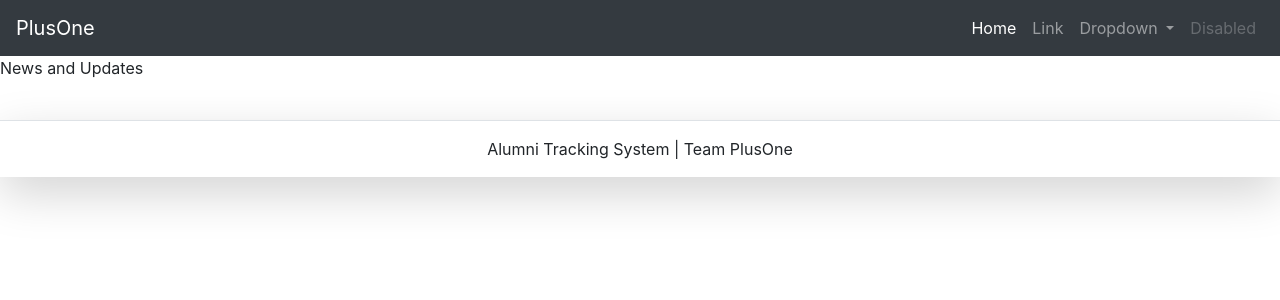
After one commit to chiragagarwal54/AlumniTrackingSystem, a Django app: page /allnews in a window 1280 px wide. The commit adds this page. Shown: the top 300 px of the page. Run offline with Django 3.2, Linux system fonts and the light colour scheme; data that the repository does not hold is empty; some libraries are stand-ins or nearby versions.

Commit message:
[ADD] all news page

```diff
--- /dev/null
+++ b/base/templates/all-news.html
@@ -0,0 +1,26 @@
+{% extends 'base.html' %}
+
+{% block content %}
+<div class="news-list-header">
+  <p>News and Updates</p>
+</div>
+
+<div class="col col-lg-8 col-md-12 col-sm-12 col-12" id="news-list">
+  {% for each in news %}
+  <a href="#">
+    <div class="news-item">
+      <div class="news-item-content">
+        <p class="news-item-title">{{each.title}}</p>
+        {% if each.user.is_alumni %}
+          <span class="news-item-meta">{{each.date_time}} -via Alumni</span>
+        {% else %}
+          <span class="news-item-meta">{{each.date_time}} -via University</span>
+        {% endif %}
+        <p class="news-item-text">{{each.title}}</p>
+      </div>
+    </div>
+  </a>
+  {% endfor %}
+</div>
+
+{% endblock content %}
--- a/base/templates/snippets/show-news-events.html
+++ b/base/templates/snippets/show-news-events.html
@@ -18,7 +18,7 @@ eventsitem
         </li>
       {% endfor %}
       </ul>
-      <a href="#">View all</a>
+      <a href="{% url 'base:allnews' %}">View all</a>
     </div>
   </div>
   <div id="home-events" class="section">
--- a/base/urls.py
+++ b/base/urls.py
@@ -3,10 +3,12 @@ from django.urls import path
 from base.views import(
     base,
     home,
+    allnews,
 )
 
 app_name='base'
 
 urlpatterns = [
     path('', home, name="home"),
+    path('allnews', allnews, name="allnews"),
 ]
--- a/base/views.py
+++ b/base/views.py
@@ -48,3 +48,10 @@ def home(request):
         context['storyitem']=story[0]
 
     return render(request, 'home.html', context)
+
+def allnews(request):
+    context = {}
+    news=News.objects.all()
+    context['news']=news
+
+    return render(request, 'all-news.html', context)
```
